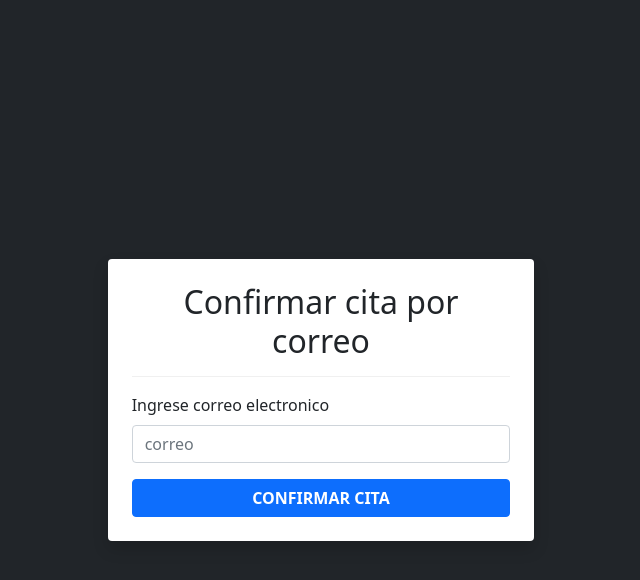
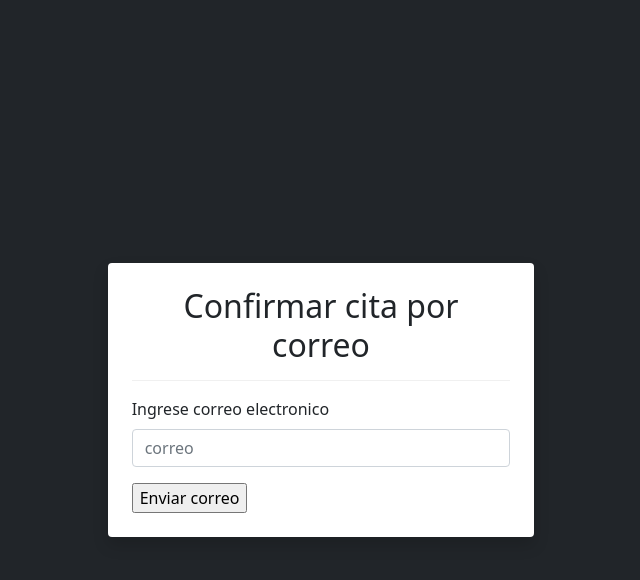
Before and after one commit to bakerevil/Citas_CUAM, a PHP site: page /citas/correo.php in a window 1280 px wide. Shown: the top 580 px of the page, without its empty margins (319-959 px from the left). Run offline with PHP 8.4, Linux system fonts and the light colour scheme.

Commit message:
correo
correo

```diff
--- a/citas/correo.php
+++ b/citas/correo.php
@@ -8,7 +8,7 @@
     <title>Citas Cuam</title>
 
     <link href="https://cdn.jsdelivr.net/npm/bootstrap@5.1.3/dist/css/bootstrap.min.css" rel="stylesheet" integrity="sha384-1BmE4kWBq78iYhFldvKuhfTAU6auU8tT94WrHftjDbrCEXSU1oBoqyl2QvZ6jIW3" crossorigin="anonymous">
-
+    <script> type= "text/javascript" src="main.js"</script>
 </head>
 
 <body class="bg-dark d-flex justify-content-center align-items-center" style="height: 100vh">
@@ -19,7 +19,8 @@
 
         <hr style="color: #9999" />
 
-        <form id="formulario" method="POST">
+
+
 
             <div class="mb-3">
                 <label for="txt_correo" class="form-label">Ingrese correo electronico</label>
@@ -29,7 +30,8 @@
 
 
 
-            <button type="submit" class="btn btn-primary w-100 text-uppercase fw-bold">confirmar cita</button>
+
+            <input type="button" value="Enviar correo" onClick= "window.alert('se envio correo de confirmacion'); ">
 
 
         </form>
--- /dev/null
+++ b/citas/main.js
@@ -0,0 +1,5 @@
+window.addEventListener("load", function(){
+    document.getElementById("viewAlerta").addEventListener("click",function(){
+     alert("Se envio la confirmacion en el correo");
+    })
+})
```
